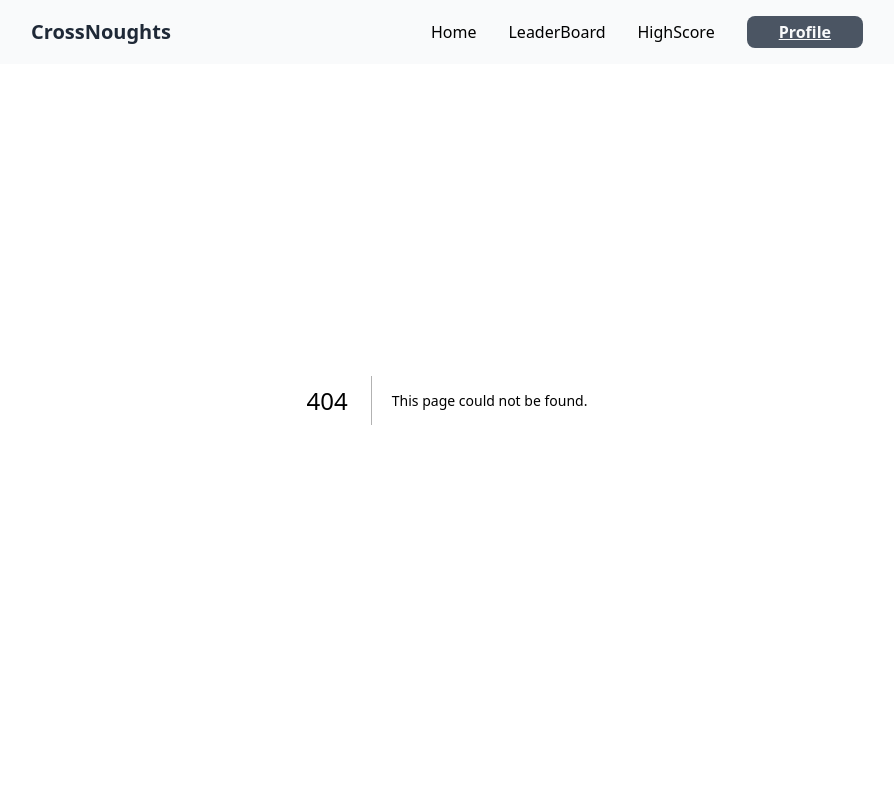
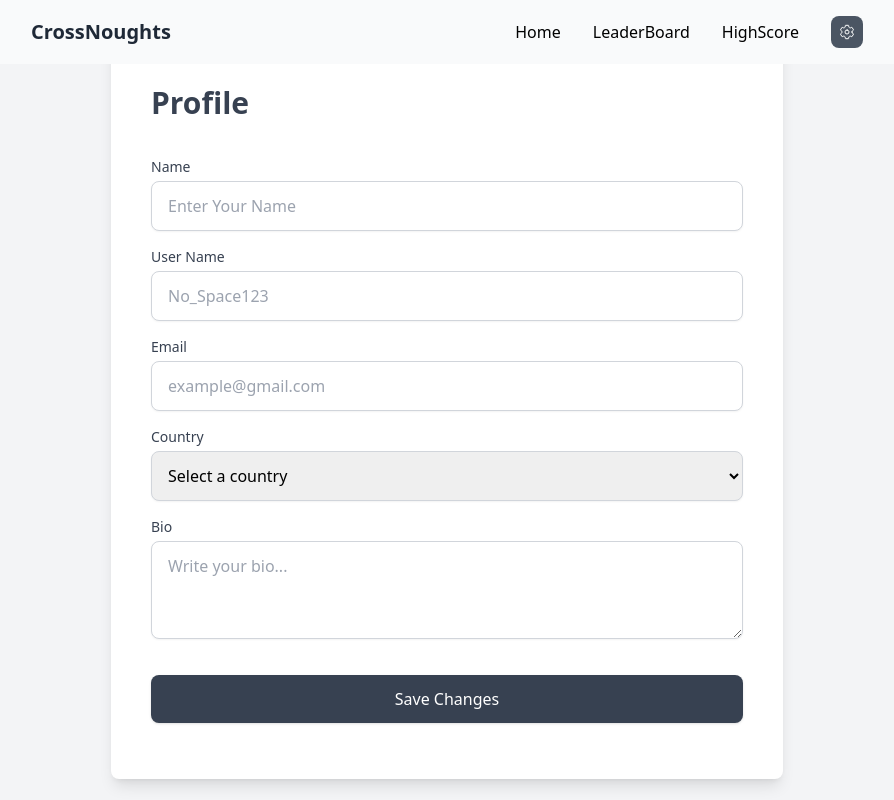
Before and after one commit to Md-Sazzad-Ahsan/CrossNoughts, a Next.js app: page /profile in a window 1280 px wide. Before the commit this address had no page. Shown: the whole page, without its empty margins (193-1087 px from the left). Built offline with nearby package versions, Linux system fonts and the light colour scheme.

Commit message:
add Profile Setting page

```diff
--- a/app/play/[roomCode]/page.js
+++ b/app/play/[roomCode]/page.js
@@ -8,40 +8,48 @@ import { useParams } from "next/navigation";
 
 export default function PlayRoomPage() {
   const router = useRouter();
-  const { roomCode } = useParams();
+  const params = useParams();
+  const [roomCode, setRoomCode] = useState(null);
   const [error, setError] = useState(null);
-  const [playerId, setPlayerId] = useState(null);
-
-  // Generate or retrieve the player ID
-  useEffect(() => {
-    let storedPlayerId = localStorage.getItem("playerId");
-    if (!storedPlayerId) {
-      storedPlayerId = Math.random().toString(36).substring(2, 15);
-      localStorage.setItem("playerId", storedPlayerId);
-    }
-    setPlayerId(storedPlayerId);
-  }, []);
+  const [loading, setLoading] = useState(true);
 
   useEffect(() => {
-    const joinRoom = async () => {
-      if (!playerId || !roomCode) {
-        setError("Player ID or Room Code is missing.");
-        return;
-      }
+    // Ensure roomCode is properly set
+    if (params?.roomCode) {
+      setRoomCode(params.roomCode);
+    } else {
+      // setError("Initializing Room Code.");
+      setLoading(false);
+    }
+  }, [params]);
+
+  useEffect(() => {
+    const initializeAndJoinRoom = async () => {
+      if (!roomCode) return;
 
       try {
-        const db = getDatabase(); // Initialize Firebase Database
+        // Generate or retrieve the player ID
+        let playerId = localStorage.getItem("playerId");
+        if (!playerId) {
+          playerId = Math.random().toString(36).substring(2, 15);
+          localStorage.setItem("playerId", playerId);
+        }
+
+        // Initialize Firebase Database
+        const db = getDatabase();
         const roomRef = ref(db, `rooms/${roomCode}`);
         const snapshot = await get(roomRef);
 
         if (!snapshot.exists()) {
           setError("Room not found.");
+          setLoading(false);
           return;
         }
 
         const roomData = snapshot.val();
         if (roomData.status !== "waiting") {
           setError("This room is not available.");
+          setLoading(false);
           return;
         }
 
@@ -55,16 +63,16 @@ export default function PlayRoomPage() {
       } catch (err) {
         console.error("Error joining room:", err);
         setError("An error occurred. Please try again.");
+      } finally {
+        setLoading(false);
       }
     };
 
-    joinRoom();
-  }, [playerId, roomCode, router]);
+    initializeAndJoinRoom();
+  }, [roomCode, router]);
 
-
-  // Render errors or loading state
-  if (!roomCode) return <p className="text-red-500 text-center">Room code is missing.</p>;
+  if (loading) return <p className="text-center text-gray-800 mt-32 md:mt-24">Initializing...</p>;
   if (error) return <p className="text-red-500 text-center">{error}</p>;
 
-  return <p className="text-center text-gray-800">Joining room {roomCode}...</p>;
+  return <p className="text-center text-gray-800 mt-32 md:mt-24">Joining room {roomCode}...</p>;
 }
--- /dev/null
+++ b/app/profile/page.js
@@ -0,0 +1,133 @@
+'use client';
+import { useState, useEffect } from "react";
+
+export default function Profile() {
+  const [formData, setFormData] = useState({
+    name: "",
+    playerId: "",
+    email: "",
+    country: "",
+    bio: "",
+  });
+
+  // Load data from localStorage on component mount
+  useEffect(() => {
+    const storedData = {
+      name: localStorage.getItem("name") || "",
+      playerId: localStorage.getItem("playerId") || "",
+      email: localStorage.getItem("email") || "",
+      country: localStorage.getItem("country") || "",
+      bio: localStorage.getItem("bio") || "",
+    };
+    setFormData(storedData);
+  }, []);
+
+  // Handle input changes
+  const handleChange = (e) => {
+    const { id, value } = e.target;
+    setFormData((prevData) => ({
+      ...prevData,
+      [id]: value,
+    }));
+  };
+
+  // Save data to localStorage on form submission
+  const handleSubmit = (e) => {
+    e.preventDefault();
+    localStorage.setItem("name", formData.name);
+    localStorage.setItem("playerId", formData.playerId);
+    localStorage.setItem("email", formData.email);
+    localStorage.setItem("country", formData.country);
+    localStorage.setItem("bio", formData.bio);
+    alert("Profile updated successfully!");
+  };
+
+  return (
+    <div className="min-h-screen flex items-center justify-center md:bg-gray-100 py-5">
+      <div className="bg-white md:shadow-lg rounded-lg py-6 px-6 md:px-10 w-full max-w-2xl">
+        <h1 className="text-2xl md:text-3xl font-bold mb-4 text-gray-700 pt-10 pb-5">Profile</h1>
+        <form onSubmit={handleSubmit}>
+          <div className="mb-4">
+            <label htmlFor="name" className="block text-sm font-medium text-gray-700">
+              Name
+            </label>
+            <input
+              id="name"
+              type="text"
+              value={formData.name}
+              onChange={handleChange}
+              placeholder="Enter Your Name"
+              className="mt-1 block w-full px-4 py-3 border border-gray-300 rounded-lg shadow-sm focus:ring-blue-500 focus:border-blue-500"
+            />
+          </div>
+
+          <div className="mb-4">
+            <label htmlFor="playerId" className="block text-sm font-medium text-gray-700">
+              User Name
+            </label>
+            <input
+              id="playerId"
+              type="text"
+              value={formData.playerId}
+              onChange={handleChange}
+              placeholder="No_Space123"
+              className="mt-1 block w-full px-4 py-3 border border-gray-300 rounded-lg shadow-sm focus:ring-blue-500 focus:border-blue-500"
+            />
+          </div>
+
+          <div className="mb-4">
+            <label htmlFor="email" className="block text-sm font-medium text-gray-700">
+              Email
+            </label>
+            <input
+              id="email"
+              type="email"
+              value={formData.email}
+              onChange={handleChange}
+              placeholder="example@gmail.com"
+              className="mt-1 block w-full px-4 py-3 border border-gray-300 rounded-lg shadow-sm focus:ring-blue-500 focus:border-blue-500"
+            />
+          </div>
+
+          <div className="mb-4">
+            <label htmlFor="country" className="block text-sm font-medium text-gray-700">
+              Country
+            </label>
+            <select
+              id="country"
+              value={formData.country}
+              onChange={handleChange}
+              className="mt-1 block w-full px-3 py-3 border border-gray-300 rounded-lg shadow-sm focus:ring-blue-500 focus:border-blue-500"
+            >
+              <option value="">Select a country</option>
+              <option value="Bangladesh">Bangladesh</option>
+              <option value="India">India</option>
+              <option value="USA">USA</option>
+            </select>
+          </div>
+
+          <div className="mb-4">
+            <label htmlFor="bio" className="block text-sm font-medium text-gray-700">
+              Bio
+            </label>
+            <textarea
+              id="bio"
+              value={formData.bio}
+              onChange={handleChange}
+              placeholder="Write your bio..."
+              className="mt-1 block w-full px-4 py-3 border border-gray-300 rounded-lg shadow-sm focus:ring-blue-500 focus:border-blue-500"
+              rows="3"
+            ></textarea>
+          </div>
+
+          <button
+            type="submit"
+            className="w-full mb-8 mt-5 bg-gray-700 text-white py-3 rounded-lg shadow hover:bg-gray-500 transition"
+          >
+            Save Changes
+          </button>
+        </form>
+      </div>
+    </div>
+  );
+}
--- a/components/Header/Header.jsx
+++ b/components/Header/Header.jsx
@@ -1,10 +1,10 @@
 "use client";
 import Link from "next/link";
+import { IoSettingsOutline } from "react-icons/io5";
 import { useState, useEffect } from "react";
 import { useRouter, usePathname } from "next/navigation"; // Use next/navigation for client components
 
 import { motion, useScroll, useMotionValueEvent } from "framer-motion";
-import ToggleSwitch from "@/components/Header/ToggleSwitch";
 
 const Header = () => {
   const [darkMode, setDarkMode] = useState(false);
@@ -77,13 +77,13 @@ const Header = () => {
               HighScore
             </Link>
             {/* <ToggleSwitch checked={darkMode} onChange={handleToggle} /> */}
-            <Link href="/Profile">
+            <Link href="/profile">
               <button
-                className={`bg-gray-600 text-gray-50 py-1 px-8 rounded-lg hover:bg-gray-500 font-semibold ${getActiveClass(
+                className={`bg-gray-600 text-white py-2 px-2 rounded-lg hover:bg-gray-500 font-bold ${getActiveClass(
                   "/profile"
                 )}`}
               >
-                Profile
+               <IoSettingsOutline />
               </button>
             </Link>
           </nav>
@@ -109,10 +109,10 @@ const Header = () => {
           </div> */}
           <button
             onClick={toggleSidebar}
-            className="text-3xl py-2 text-gray-700"
+            className="text-2xl py-2 text-gray-600"
             aria-label="Menu"
           >
-            ☰
+           <IoSettingsOutline />
           </button>
         </section>
       </motion.header>
@@ -159,11 +159,11 @@ const Header = () => {
           <Link
             href="/profile"
             onClick={closeSidebar}
-            className={`mt-4 w-full bg-gray-600 text-gray-50 py-2 px-5 rounded ${getActiveClass(
+            className={`mt-4 w-full bg-gray-600 text-gray-50 hover:text-white py-2 px-5 rounded ${getActiveClass(
               "/profile"
             )}`}
           >
-            Profile
+            Profile Setting
           </Link>
         </nav>
       </motion.aside>
--- a/components/Modals/CreateRoom.jsx
+++ b/components/Modals/CreateRoom.jsx
@@ -36,7 +36,8 @@ export default function CreateRoom() {
         playerOneId: playerId, // Assign the unique player ID
         playerTwoId: "", // Initially empty
         status: "waiting", // Default room status
-        gameRound, // Default to 1 if not selected
+        gameRound,
+        remaining: gameRound, // Default to 1 if not selected
         firstTurn: turn, // First turn
         currentTurn: turn, // The current turn
         playerOneSym: symbol, // Host symbol
--- a/components/Modals/Waiting.jsx
+++ b/components/Modals/Waiting.jsx
@@ -79,7 +79,7 @@ const Waiting = ({
               <div className="w-8 h-8 bg-gray-200 rounded-full flex items-center justify-center">
                 <span className="text-gray-600">👤</span>
               </div>
-              <span className="text-lg font-medium">{playerOneId || "Player 1"}</span>
+              <span className="text-lg font-medium">{playerOneId || "Host"}</span>
             </div>
             <span className="text-xl font-bold">{playerOneSym}</span>
           </div>
@@ -99,7 +99,7 @@ const Waiting = ({
 
           {/* Room Code Display */}
           <div className="h-16 border border-dashed border-gray-300 rounded-lg flex items-center justify-center">
-            <span className="text-gray-500 text-sm">Room Code: {roomCode}</span>
+            <span className="text-gray-500 text-md">Room Code: {roomCode}</span>
           </div>
 
           {/* Invite Button */}
```
